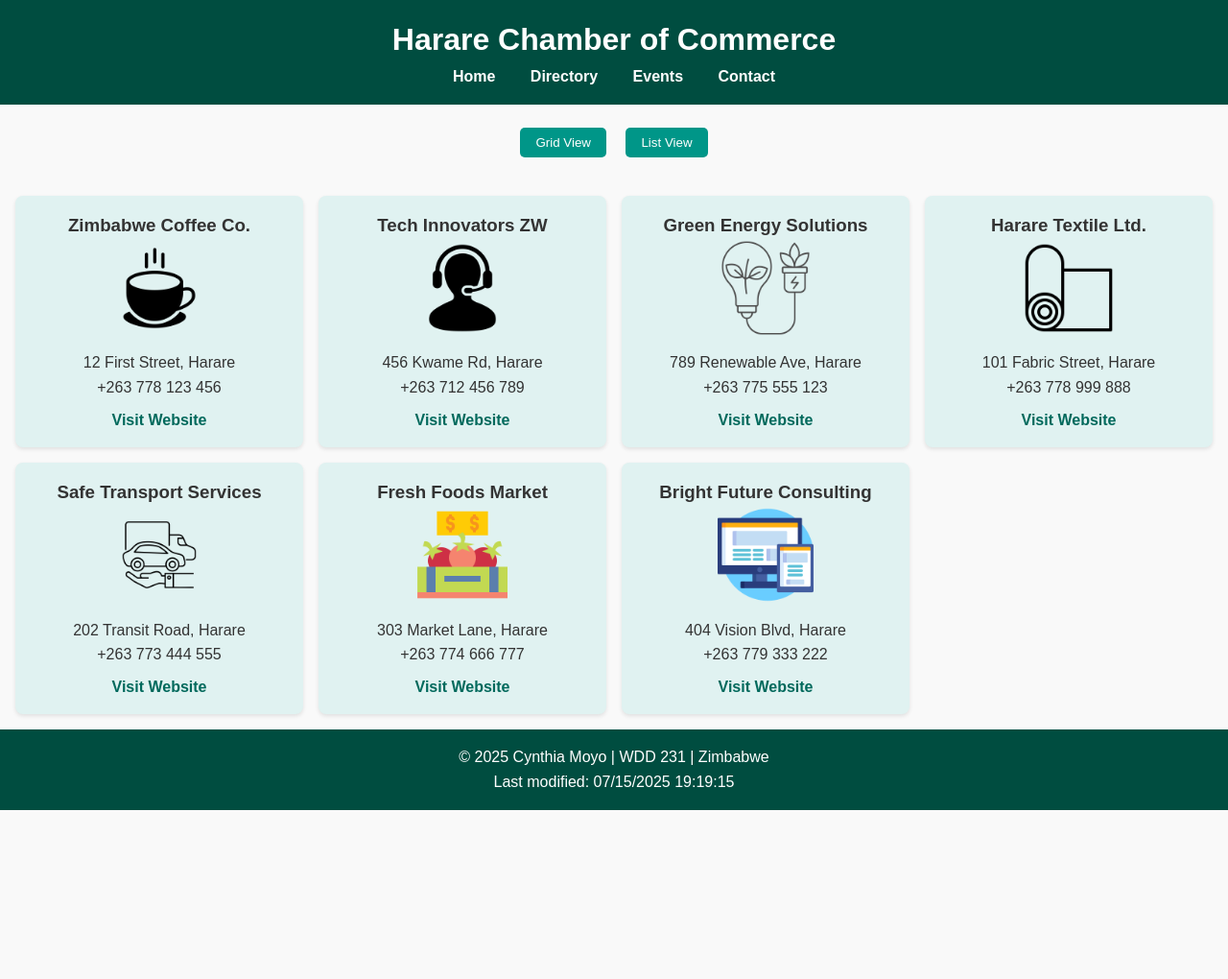
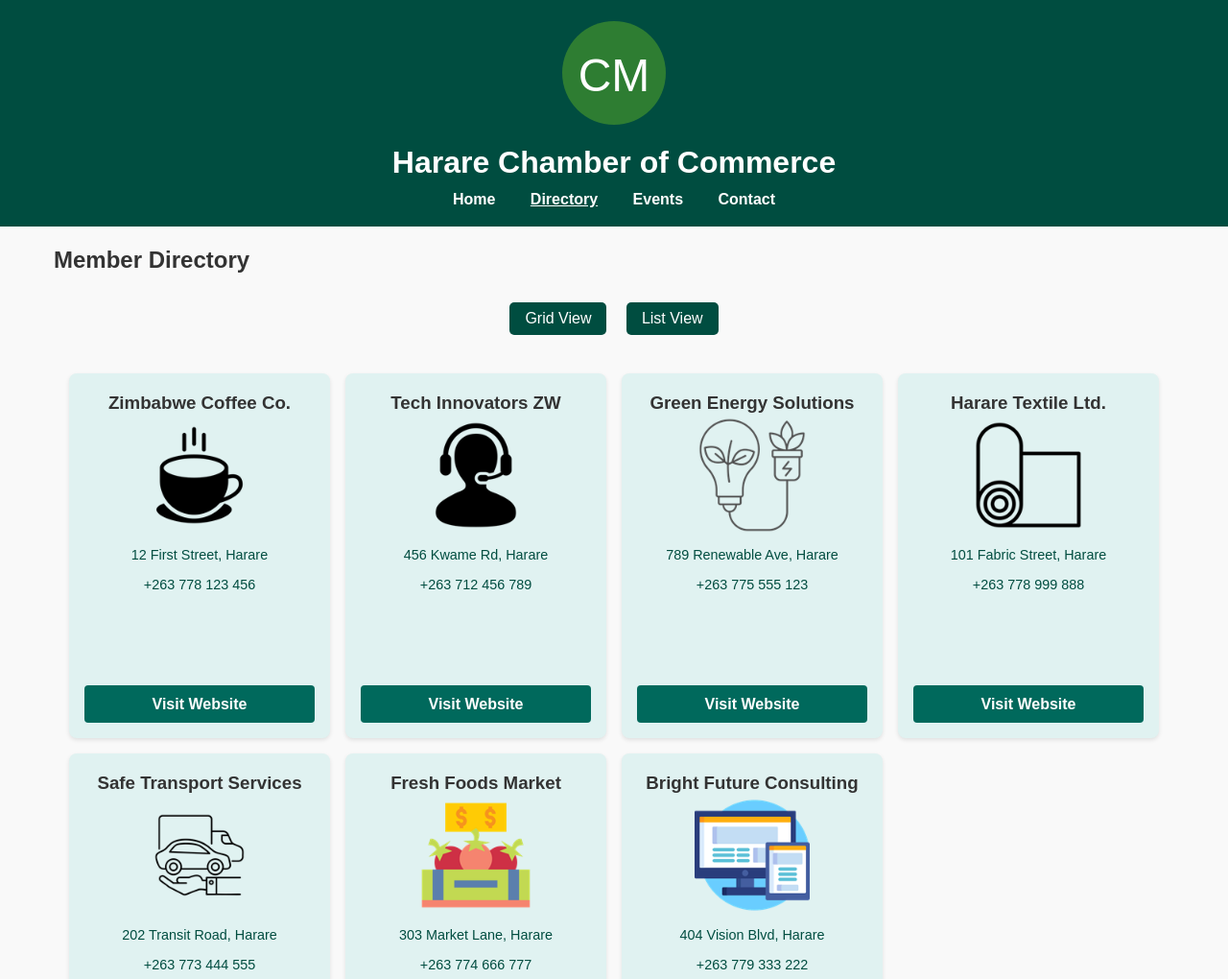
Before and after one commit to salemking22/wdd231, a plain HTML site: page chamber/directory.html in a window 1280 px wide. Shown: the top 1020 px of the page at 96% size. Before the commit the page ends 844 px from the top, so only its background shows below. Drawn offline with Linux system fonts and the light colour scheme.

Commit message:
Fix: cleaned up CSS and updated directory layout

```diff
--- a/chamber/data/members.json
+++ b/chamber/data/members.json
@@ -4,7 +4,7 @@
         "address": "12 First Street, Harare",
         "phone": "+263 778 123 456",
         "website": "https://zimcoffee.co.zw",
-        "image": "zimcoffee.png",
+        "image": "zimcoffee.webp",
         "membership": "gold"
     },
     {
@@ -12,7 +12,7 @@
         "address": "456 Kwame Rd, Harare",
         "phone": "+263 712 456 789",
         "website": "https://techzw.com",
-        "image": "techinnovators.png",
+        "image": "techinnovators.webp",
         "membership": "silver"
     },
     {
@@ -20,7 +20,7 @@
         "address": "789 Renewable Ave, Harare",
         "phone": "+263 775 555 123",
         "website": "https://greenenergyzw.com",
-        "image": "greenenergy.png",
+        "image": "greenenergy.webp",
         "membership": "member"
     },
     {
@@ -28,7 +28,7 @@
         "address": "101 Fabric Street, Harare",
         "phone": "+263 778 999 888",
         "website": "https://hararetextile.co.zw",
-        "image": "hararetextile.png",
+        "image": "hararetextile.webp",
         "membership": "gold"
     },
     {
@@ -36,7 +36,7 @@
         "address": "202 Transit Road, Harare",
         "phone": "+263 773 444 555",
         "website": "https://safetransport.co.zw",
-        "image": "safetransport.png",
+        "image": "safetransport.webp",
         "membership": "silver"
     },
     {
@@ -44,7 +44,7 @@
         "address": "303 Market Lane, Harare",
         "phone": "+263 774 666 777",
         "website": "https://freshfoodszw.com",
-        "image": "freshfoods.png",
+        "image": "freshfoods.webp",
         "membership": "member"
     },
     {
@@ -52,7 +52,7 @@
         "address": "404 Vision Blvd, Harare",
         "phone": "+263 779 333 222",
         "website": "https://brightfuture.co.zw",
-        "image": "brightfuture.png",
+        "image": "brightfuture.webp",
         "membership": "gold"
     }
 ]
--- a/chamber/directory.html
+++ b/chamber/directory.html
@@ -3,39 +3,66 @@
 
 <head>
     <meta charset="UTF-8">
-    <meta name="viewport" content="width=device-width, initial-scale=1.0">
-    <title>Harare Chamber of Commerce - Directory</title>
-    <meta name="description" content="Member directory of the Harare Chamber of Commerce">
+    <meta name="viewport" content="width=device-width, initial-scale=1">
+    <title>Harare Chamber of Commerce - Member Directory</title>
+
+    <meta name="description"
+        content="Discover trusted businesses and members of the Harare Chamber of Commerce. Connect with local Harare companies, services, and opportunities.">
     <meta name="author" content="Cynthia Moyo">
 
-    <meta property="og:title" content="Harare Chamber of Commerce - Directory">
-    <meta property="og:description" content="Connect with our valued chamber members and businesses.">
-    <meta property="og:image" content="images/chamber-logo.png">
+    <meta property="og:title" content="Harare Chamber of Commerce - Member Directory">
+    <meta property="og:description" content="Find and connect with leading chamber members and businesses in Harare.">
+    <meta property="og:image" content="https://salemking22.github.io/wdd231/chamber/images/logo.svg">
     <meta property="og:url" content="https://salemking22.github.io/wdd231/chamber/directory.html">
+    <meta property="og:type" content="website">
+
+    <meta name="twitter:card" content="summary_large_image">
+    <meta name="twitter:title" content="Harare Chamber of Commerce - Member Directory">
+    <meta name="twitter:description" content="Find and connect with leading chamber members and businesses in Harare.">
+    <meta name="twitter:image" content="https://salemking22.github.io/wdd231/chamber/images/logo.svg">
 
     <link rel="icon" href="images/favicon.ico">
+
     <link rel="stylesheet" href="styles/directory.css">
     <script src="scripts/directory.js" defer></script>
+
+    <script type="application/ld+json">
+    {
+      "@context": "https://schema.org",
+      "@type": "Organization",
+      "name": "Harare Chamber of Commerce",
+      "url": "https://salemking22.github.io/wdd231/chamber/directory.html",
+      "logo": "https://salemking22.github.io/wdd231/chamber/images/logo.svg",
+      "address": {
+        "@type": "PostalAddress",
+        "addressLocality": "Harare",
+        "addressCountry": "ZW"
+      }
+    }
+  </script>
 </head>
 
 <body>
     <header>
+        <img src="images/logo.svg" alt="Harare Chamber of Commerce logo" width="120" height="120">
         <h1>Harare Chamber of Commerce</h1>
         <nav>
             <a href="../index.html">Home</a>
-            <a href="directory.html">Directory</a>
+            <a href="directory.html" aria-current="page">Directory</a>
             <a href="#">Events</a>
             <a href="#">Contact</a>
         </nav>
     </header>
 
     <main>
-        <section class="view-toggle">
-            <button id="grid-view">Grid View</button>
-            <button id="list-view">List View</button>
+        <h2>Member Directory</h2>
+
+        <section class="view-toggle" aria-label="View toggle buttons">
+            <button id="grid-view" aria-pressed="true">Grid View</button>
+            <button id="list-view" aria-pressed="false">List View</button>
         </section>
 
-        <section id="directory" class="grid"></section>
+        <section id="directory" class="grid" aria-live="polite"></section>
     </main>
 
     <footer>
--- a/chamber/scripts/directory.js
+++ b/chamber/scripts/directory.js
@@ -11,22 +11,46 @@ document.addEventListener("DOMContentLoaded", () => {
             displayMembers(members);
         } catch (err) {
             console.error("Fetch error:", err);
-            directory.innerHTML = "<p>Failed to load members.</p>";
+            directory.innerHTML = "<p>Failed to load members. Please try again later.</p>";
         }
     }
 
     function displayMembers(members) {
         directory.innerHTML = "";
+
         members.forEach((member) => {
             const card = document.createElement("div");
             card.classList.add("card");
-            card.innerHTML = `
-        <h3>${member.name}</h3>
-        <img src="images/${member.image}" alt="${member.name} logo" loading="lazy" />
-        <p>${member.address}</p>
-        <p>${member.phone}</p>
-        <a href="${member.website}" target="_blank">Visit Website</a>
-      `;
+
+            const name = document.createElement("h3");
+            name.textContent = member.name;
+
+            const img = document.createElement("img");
+            img.setAttribute("src", `images/${member.image}`);
+            img.setAttribute("alt", `${member.name} Logo`);
+            img.setAttribute("width", "200");
+            img.setAttribute("height", "200");
+            img.setAttribute("loading", "lazy");
+            img.classList.add("member-img");
+
+            const address = document.createElement("p");
+            address.textContent = member.address;
+
+            const phone = document.createElement("p");
+            phone.textContent = member.phone;
+
+            const website = document.createElement("a");
+            website.setAttribute("href", member.website);
+            website.setAttribute("target", "_blank");
+            website.setAttribute("rel", "noopener noreferrer");
+            website.textContent = "Visit Website";
+
+            card.appendChild(name);
+            card.appendChild(img);
+            card.appendChild(address);
+            card.appendChild(phone);
+            card.appendChild(website);
+
             directory.appendChild(card);
         });
     }
@@ -42,6 +66,7 @@ document.addEventListener("DOMContentLoaded", () => {
     });
 
     document.getElementById("year").textContent = new Date().getFullYear();
+
     document.getElementById("lastModified").textContent = `Last modified: ${document.lastModified}`;
 
     getMembers();
--- a/chamber/styles/directory.css
+++ b/chamber/styles/directory.css
@@ -26,8 +26,15 @@ nav a {
     font-weight: bold;
 }
 
-nav a:hover {
+nav a[aria-current="page"] {
     text-decoration: underline;
+    cursor: default;
+}
+
+nav a:hover,
+nav a:focus {
+    text-decoration: underline;
+    outline: none;
 }
 
 .view-toggle {
@@ -38,11 +45,20 @@ nav a:hover {
 button {
     margin: 0.5rem;
     padding: 0.5rem 1rem;
-    background-color: #009688;
+    background-color: #004d40;
     color: white;
     border: none;
     border-radius: 5px;
     cursor: pointer;
+    transition: background-color 0.3s ease;
+    font-size: 1rem;
+}
+
+button:hover,
+button:focus {
+    background-color: #00695c;
+    outline: 2px solid #004d40;
+    outline-offset: 2px;
 }
 
 .grid {
@@ -64,26 +80,73 @@ button {
     box-shadow: 0 2px 4px rgba(0, 0, 0, 0.1);
     text-align: center;
     transition: transform 0.2s ease-in-out;
+    min-height: 380px;
+    display: flex;
+    flex-direction: column;
+    justify-content: flex-start;
 }
 
-.card:hover {
+.card:hover,
+.card:focus-within {
     transform: scale(1.02);
+    outline: none;
+}
+
+.member-img {
+    width: 150px;
+    height: 150px;
+    aspect-ratio: 1 / 1;
+    object-fit: contain;
+    display: block;
+    margin: 0 auto 0.5rem;
+
 }
 
 .card img {
-    max-width: 100px;
-    height: auto;
-    margin-bottom: 0.5rem;
+    display: block;
+    margin: 0 auto 0.5rem;
+}
+
+.card p {
+    margin: 0.25rem 0;
+    font-size: 0.9rem;
+    color: #004d40;
 }
 
 .card a {
     display: inline-block;
-    margin-top: 0.5rem;
+    margin-top: auto;
+    padding: 0.4rem 0.8rem;
+    background-color: #00695c;
+    color: white;
+    font-weight: bold;
+    border-radius: 4px;
     text-decoration: none;
-    color: #00695c;
-    font-weight: bold;
+    transition: background-color 0.3s ease;
 }
 
-.card a:hover {
-    color: #004d40;
+.card a:hover,
+.card a:focus {
+    background-color: #004d40;
+    outline: 2px solid #004d40;
+    outline-offset: 2px;
 }
+
+
+main {
+    padding: 1rem;
+    max-width: 1200px;
+    margin: 0 auto;
+}
+
+@media (max-width: 600px) {
+    .member-img {
+        width: 120px;
+        height: 120px;
+    }
+}
+
+.member-img {
+    width: 120px;
+    height: 120px;
+}
```
Also changed, not shown: chamber/images/brightfuture.png (deleted), chamber/images/brightfuture.webp (added), chamber/images/freshfoods.png (deleted), chamber/images/freshfoods.webp (added), chamber/images/greenenergy.png (deleted), chamber/images/greenenergy.webp (added), chamber/images/hararetextile.png (deleted), chamber/images/hararetextile.webp (added), chamber/images/logo.svg (added), chamber/images/safetransport.png (deleted), chamber/images/safetransport.webp (added), chamber/images/techinnovators.png (deleted), chamber/images/techinnovators.webp (added), chamber/images/zimcoffee.png (deleted), 1 more files.
